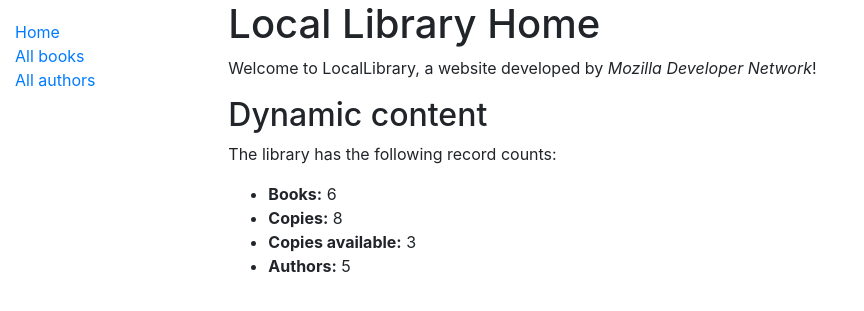
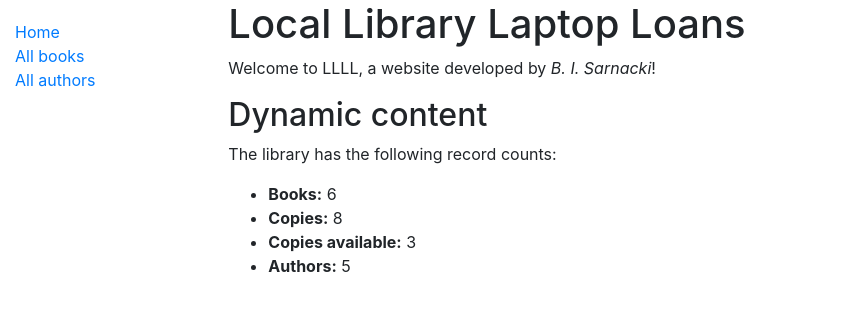
Before and after one commit to bisarnacki/locallaptoplibrary, a Django app: page /catalog/ in a window 1280 px wide. Shown: the top 311 px of the page, without its empty margins (0-864 px from the left). Run offline with Django 3.2, Linux system fonts and the light colour scheme; data comes from the database, SQL or seed files in the repository; both versions use the stored data as it was after the commit; some libraries are stand-ins or nearby versions.

Commit message:
updated index.html

```diff
--- a/catalog/templates/index.html
+++ b/catalog/templates/index.html
@@ -1,8 +1,8 @@
 {% extends "base_generic.html" %}
 
 {% block content %}
-  <h1>Local Library Home</h1>
-  <p>Welcome to LocalLibrary, a website developed by <em>Mozilla Developer Network</em>!</p>
+{% block branding %}<h1>Local Library Laptop Loans</h1>
+  <p>Welcome to LLLL, a website developed by <em>B. I. Sarnacki</em>!</p>{% endblock %}
   <h2>Dynamic content</h2>
   <p>The library has the following record counts:</p>
   <ul>
```
Also changed, not shown: db.sqlite3.
